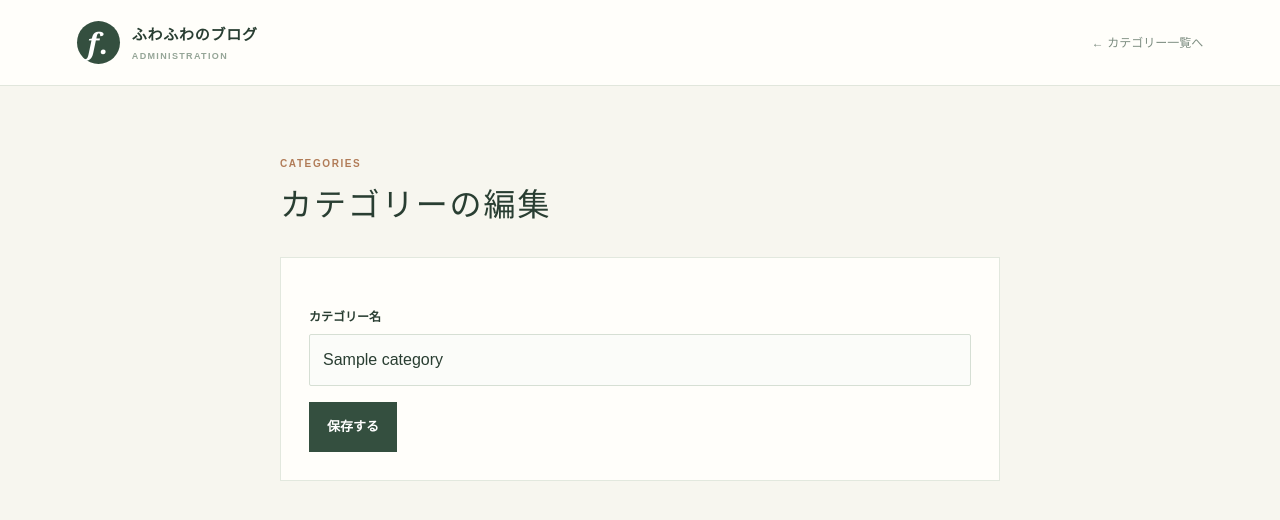
After one commit to Red-Eve-Lop/myblog, a Laravel app: page /admin/categories/1/edit in a window 1280 px wide. The commit adds this page. Shown: the top 520 px of the page. Run offline with Laravel 12, Linux system fonts and the light colour scheme; a user stored in the database is signed in; data comes from the database, SQL or seed files in the repository; tables that the repository leaves empty hold one stand-in row (values such as "Sample post"); style sheets or scripts are compiled from the project's sources.

Commit message:
カテゴリをDB管理にする

```diff
--- /dev/null
+++ b/src/app/Http/Controllers/Admin/CategoryController.php
@@ -0,0 +1,80 @@
+<?php
+
+namespace App\Http\Controllers\Admin;
+
+use App\Http\Controllers\Controller;
+use App\Models\Category;
+use Illuminate\Http\RedirectResponse;
+use Illuminate\Http\Request;
+use Illuminate\Support\Facades\DB;
+use Illuminate\Validation\Rule;
+use Illuminate\View\View;
+
+class CategoryController extends Controller
+{
+    public function index(): View
+    {
+        return view('admin.categories.index', [
+            'categories' => Category::withCount('posts')->orderBy('id')->get(),
+        ]);
+    }
+
+    public function store(Request $request): RedirectResponse
+    {
+        Category::create($this->validateName($request));
+
+        return redirect()->route('admin.categories.index')->with('status', 'カテゴリーを追加しました。');
+    }
+
+    public function edit(Category $category): View
+    {
+        return view('admin.categories.edit', ['category' => $category]);
+    }
+
+    public function update(Request $request, Category $category): RedirectResponse
+    {
+        $category->update($this->validateName($request, $category));
+
+        return redirect()->route('admin.categories.index')->with('status', 'カテゴリーを更新しました。');
+    }
+
+    public function destroy(Category $category): RedirectResponse
+    {
+        $deleted = DB::transaction(function () use ($category) {
+            $category = Category::whereKey($category->id)->lockForUpdate()->firstOrFail();
+
+            if ($category->sample_key !== null || $category->posts()->exists()) {
+                return false;
+            }
+
+            $category->delete();
+
+            return true;
+        });
+
+        if (! $deleted) {
+            return redirect()->route('admin.categories.index')
+                ->withErrors(['category' => '記事に使われているカテゴリーは削除できません。']);
+        }
+
+        return redirect()->route('admin.categories.index')->with('status', 'カテゴリーを削除しました。');
+    }
+
+    private function validateName(Request $request, ?Category $category = null): array
+    {
+        $unique = Rule::unique('categories', 'name');
+        if ($category !== null) {
+            $unique->ignore($category->id);
+        }
+
+        return $request->validate([
+            'name' => ['required', 'string', 'max:255', 'not_in:すべて', $unique],
+        ], [
+            'name.required' => 'カテゴリー名を入力してください。',
+            'name.string' => 'カテゴリー名は文字列で入力してください。',
+            'name.max' => 'カテゴリー名は255文字以内で入力してください。',
+            'name.not_in' => '「すべて」はカテゴリー名に使用できません。',
+            'name.unique' => 'このカテゴリー名は既に使われています。',
+        ]);
+    }
+}
--- /dev/null
+++ b/src/app/Models/Category.php
@@ -0,0 +1,17 @@
+<?php
+
+namespace App\Models;
+
+use App\Infrastructure\Persistence\Eloquent\EloquentPost;
+use Illuminate\Database\Eloquent\Model;
+use Illuminate\Database\Eloquent\Relations\BelongsToMany;
+
+class Category extends Model
+{
+    protected $fillable = ['name'];
+
+    public function posts(): BelongsToMany
+    {
+        return $this->belongsToMany(EloquentPost::class, 'post_category', 'category_id', 'post_id');
+    }
+}
--- a/src/resources/css/admin.css
+++ b/src/resources/css/admin.css
@@ -46,6 +46,18 @@ input { width: 100%; padding: 13px; border: 1px solid #d6dfd4; border-radius: 2p
 .status { display: inline-block; margin-top: 12px; padding: 6px 10px; background: #eef2eb; color: #738675; font-size: 10px; }
 .dashboard-footer { padding: 25px 6%; border-top: 1px solid #e1e6dc; color: #99a89a; font-size: 10px; letter-spacing: .1em; }
 .dashboard-footer span { margin: 0 6px; }
+.header-back { margin-top: 0; }
+.category-main { max-width: 720px; }
+.category-panel { margin-top: 28px; padding: 28px; border: 1px solid #e2e8de; background: #fffefa; }
+.category-panel h2 { margin: 0; font-size: 19px; }
+.category-submit { width: auto; margin-top: 16px; }
+.category-row { display: flex; justify-content: space-between; align-items: center; gap: 16px; padding: 18px 0; border-bottom: 1px solid #e2e8de; font-size: 14px; }
+.category-row:last-child { border-bottom: 0; padding-bottom: 0; }
+.category-actions { display: flex; align-items: center; gap: 18px; font-size: 12px; }
+.category-actions a { color: #435c4b; text-decoration: underline; }
+.category-delete { padding: 0; border: 0; background: transparent; color: #a04c3f; cursor: pointer; text-decoration: underline; }
+.category-in-use, .category-empty { color: #849186; font-size: 12px; }
+.form-success { padding: 12px 15px; border-left: 3px solid #6b8872; background: #e7eee5; font-size: 13px; }
 @media (max-width: 600px) {
     .login-card { padding: 30px 24px; }
     .dashboard-header { align-items: flex-start; flex-wrap: wrap; }
--- a/src/resources/js/app.js
+++ b/src/resources/js/app.js
@@ -3,4 +3,4 @@ import './bootstrap';
 import { createApp } from 'vue';
 import App from './App.vue';
 
-createApp(App).mount('#app');
+createApp(App, { categories: window.blogCategories }).mount('#app');
--- /dev/null
+++ b/src/resources/views/admin/categories/edit.blade.php
@@ -0,0 +1,36 @@
+<!DOCTYPE html>
+<html lang="ja">
+<head>
+    <meta charset="UTF-8">
+    <meta name="viewport" content="width=device-width, initial-scale=1.0">
+    <meta name="robots" content="noindex, nofollow">
+    <title>カテゴリー編集 | ふわふわのブログ</title>
+    @vite('resources/css/admin.css')
+</head>
+<body>
+    <header class="dashboard-header">
+        <a class="brand" href="{{ route('admin.dashboard') }}"><span class="brand-mark">f.</span><span>ふわふわのブログ<small>ADMINISTRATION</small></span></a>
+        <a class="back-link header-back" href="{{ route('admin.categories.index') }}">← カテゴリー一覧へ</a>
+    </header>
+    <main class="dashboard-main category-main">
+        <p class="eyebrow">CATEGORIES</p>
+        <h1>カテゴリーの編集</h1>
+        <section class="category-panel">
+            @if ($errors->any())
+                <div class="form-errors" role="alert">
+                    @foreach ($errors->all() as $error)
+                        <p>{{ $error }}</p>
+                    @endforeach
+                </div>
+            @endif
+            <form method="POST" action="{{ route('admin.categories.update', $category) }}">
+                @csrf
+                @method('PUT')
+                <label for="name">カテゴリー名</label>
+                <input id="name" name="name" value="{{ old('name', $category->name) }}" maxlength="255" required>
+                <button class="button button-primary category-submit" type="submit">保存する</button>
+            </form>
+        </section>
+    </main>
+</body>
+</html>
--- a/src/resources/views/admin/dashboard.blade.php
+++ b/src/resources/views/admin/dashboard.blade.php
@@ -34,7 +34,7 @@
             <div class="section-header"><div><p class="eyebrow">COMING SOON</p><h2 id="features-title">これからできること</h2></div></div>
             <div class="feature-grid">
                 <article class="feature-card"><span class="feature-number">01</span><h3>記事の管理</h3><p>記事の作成や編集に対応予定です。</p><span class="status">準備中</span></article>
-                <article class="feature-card"><span class="feature-number">02</span><h3>カテゴリーの管理</h3><p>記事のカテゴリー管理に対応予定です。</p><span class="status">準備中</span></article>
+                <article class="feature-card"><span class="feature-number">02</span><h3>カテゴリーの管理</h3><p>カテゴリーの追加や編集ができます。</p><a class="status" href="{{ route('admin.categories.index') }}">カテゴリーを管理する →</a></article>
             </div>
         </section>
     </main>
--- a/src/resources/views/welcome.blade.php
+++ b/src/resources/views/welcome.blade.php
@@ -10,5 +10,6 @@
 </head>
 <body>
     <div id="app"></div>
+    <script>window.blogCategories = {{ Illuminate\Support\Js::from($categories) }};</script>
 </body>
 </html>
--- a/src/routes/web.php
+++ b/src/routes/web.php
@@ -1,10 +1,12 @@
 <?php
 
 use App\Http\Controllers\Admin\AuthController;
+use App\Http\Controllers\Admin\CategoryController;
+use App\Models\Category;
 use Illuminate\Support\Facades\Route;
 
 Route::get('/', function () {
-    return view('welcome');
+    return view('welcome', ['categories' => Category::orderBy('id')->get(['id', 'name', 'sample_key'])]);
 });
 
 Route::prefix('admin')->group(function () {
@@ -16,5 +18,10 @@ Route::prefix('admin')->group(function () {
     Route::middleware(['auth', 'can:access-admin'])->group(function () {
         Route::get('/', fn () => view('admin.dashboard'))->name('admin.dashboard');
         Route::post('/logout', [AuthController::class, 'destroy'])->name('admin.logout');
+        Route::get('/categories', [CategoryController::class, 'index'])->name('admin.categories.index');
+        Route::post('/categories', [CategoryController::class, 'store'])->name('admin.categories.store');
+        Route::get('/categories/{category}/edit', [CategoryController::class, 'edit'])->name('admin.categories.edit');
+        Route::put('/categories/{category}', [CategoryController::class, 'update'])->name('admin.categories.update');
+        Route::delete('/categories/{category}', [CategoryController::class, 'destroy'])->name('admin.categories.destroy');
     });
 });
```
Also changed, not shown: src/database/seeders/AdminSeeder.php (added, +32 -0 lines), src/database/seeders/CategorySeeder.php (added, +35 -0 lines), src/resources/js/App.vue (+25 -14 lines), src/resources/views/admin/categories/index.blade.php (added, +65 -0 lines), src/tests/Feature/AdminTest.php (+82 -0 lines), src/tests/Feature/CategoryTest.php (added, +106 -0 lines), src/tests/Feature/ExampleTest.php (+3 -1 lines), src/README.md, src/database/migrations/2026_11_16_000000_add_sample_key_to_categories_table.php (added).
